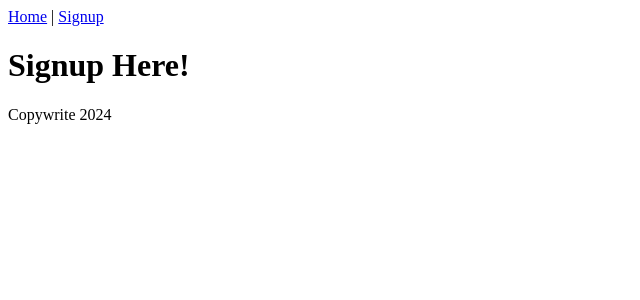
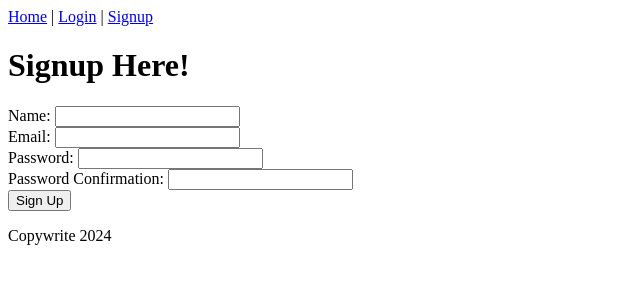
Before and after one commit to zackvalavanis/AirBnb-Frontend, a React (Vite) app: page /signup in a window 1280 px wide. Shown: the top 300 px of the page, without its empty margins (0-640 px from the left). Built offline with nearby package versions, Linux system fonts and the light colour scheme.

Commit message:
authentication functionality

```diff
--- a/package.json
+++ b/package.json
@@ -10,6 +10,7 @@
     "preview": "vite preview"
   },
   "dependencies": {
+    "axios": "^1.7.7",
     "react": "^18.3.1",
     "react-dom": "^18.3.1",
     "react-router-dom": "^6.26.2"
--- a/src/Header.jsx
+++ b/src/Header.jsx
@@ -4,7 +4,7 @@
 
   return (
     <header>
-      <Link to='/'>Home</Link> | <Link to='/signup'>Signup</Link>
+      <Link to='/'>Home</Link> | <Link to='/login'>Login</Link> | <Link to='/signup'>Signup</Link>
     </header>
   )
 }
--- /dev/null
+++ b/src/LoginPage.jsx
@@ -0,0 +1,48 @@
+import axios from 'axios';
+import { useState } from 'react';
+
+const jwt = localStorage.getItem("jwt");
+if (jwt) {
+  axios.defaults.headers.common["Authorization"] = `Bearer ${jwt}`;
+}
+
+export function LoginPage () {
+  const [ errors, setErrors ] = useState([]);
+  const handleSubmit = (event) => {
+    event.preventDefault();
+    setErrors([]);
+    const params = new FormData(event.target);
+    axios
+      .post('http://localhost:3000/users.json', params)
+      .then((response) => {
+        console.log(response.data);
+        axios.defaults.header.common["Authorization"] = "Bearer " + response.data.jwt;
+        localStorage.setItem("jwt", response.data.jwt);
+        event.target.reset();
+        window.location.href='/';
+      })
+      .catch((error) => {
+        console.log(error.response);
+        setErrors(["Invalid email or password."]);
+      });
+  };
+
+  return (
+    <div>
+      <h1>Login!</h1>
+      <ul>
+      {errors.map((error) => (
+        <li key={error}>{error}</li>
+      ))}
+      </ul>
+      <form onSubmit={handleSubmit}>
+        <div>
+          Email: <input name='email' type='email' />
+        </div>
+        <div>
+          Password: <input name='password' type='password' />
+        </div>
+      </form>
+    </div>
+  )
+}
--- /dev/null
+++ b/src/LogoutPage.jsx
@@ -0,0 +1,5 @@
+export function LogoutPage () {
+  return (
+    <h1>Logout</h1>
+  )
+}
--- a/src/SignupPage.jsx
+++ b/src/SignupPage.jsx
@@ -1,5 +1,50 @@
+import axios from 'axios';
+import { useState } from 'react';
+
+
 export function SignupPage () {
+  const [ errors, setErrors ] = useState([]);
+
+  const handleSubmit = (event) => {
+    event.preventDefault();
+    setErrors([]);
+    const params = new FormData(event.target);
+    axios
+      .post('http://localhost:3000/users.json', params)
+      .then((response) => {
+        console.log(response.data);
+        event.target.reset();
+        window.location.hred = '/';
+      })
+      .catch((error) => {
+        console.log(error.response.data.errors);
+        setErrors(error.response.data.errors);
+      })
+  };
+
   return (
-    <h1>Signup Here!</h1>
+    <div>
+      <h1>Signup Here!</h1>
+      <ul>
+        {errors.map((error) => (
+          <li key={error}>{error}</li>
+        ))}
+      </ul>
+      <form onSubmit={handleSubmit}>
+        <div>
+          Name: <input name='name' type='text' required />
+        </div>
+        <div>
+          Email: <input name='email' type='email' required />
+        </div>
+        <div>
+          Password: <input name='password' type='password' required />
+        </div>
+        <div>
+          Password Confirmation: <input name='password_confirmation' type='password_confirmation' />
+        </div>
+        <button type='submit'>Sign Up</button>
+      </form>
+    </div>
   )
 }
```
Also changed, not shown: src/App.jsx (+7 -1 lines), 1 other file (tests, documents, lock files or other folders).
